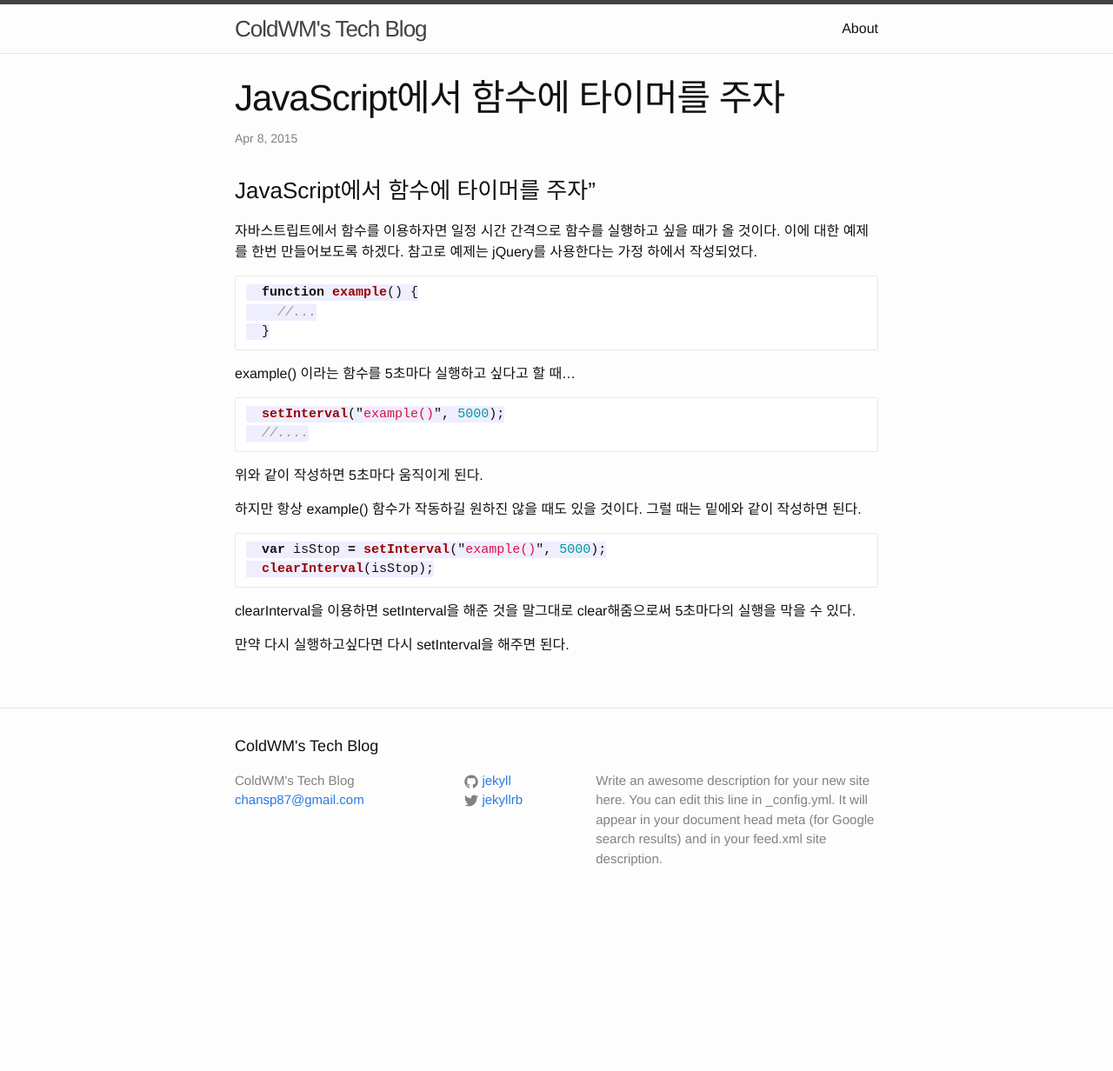
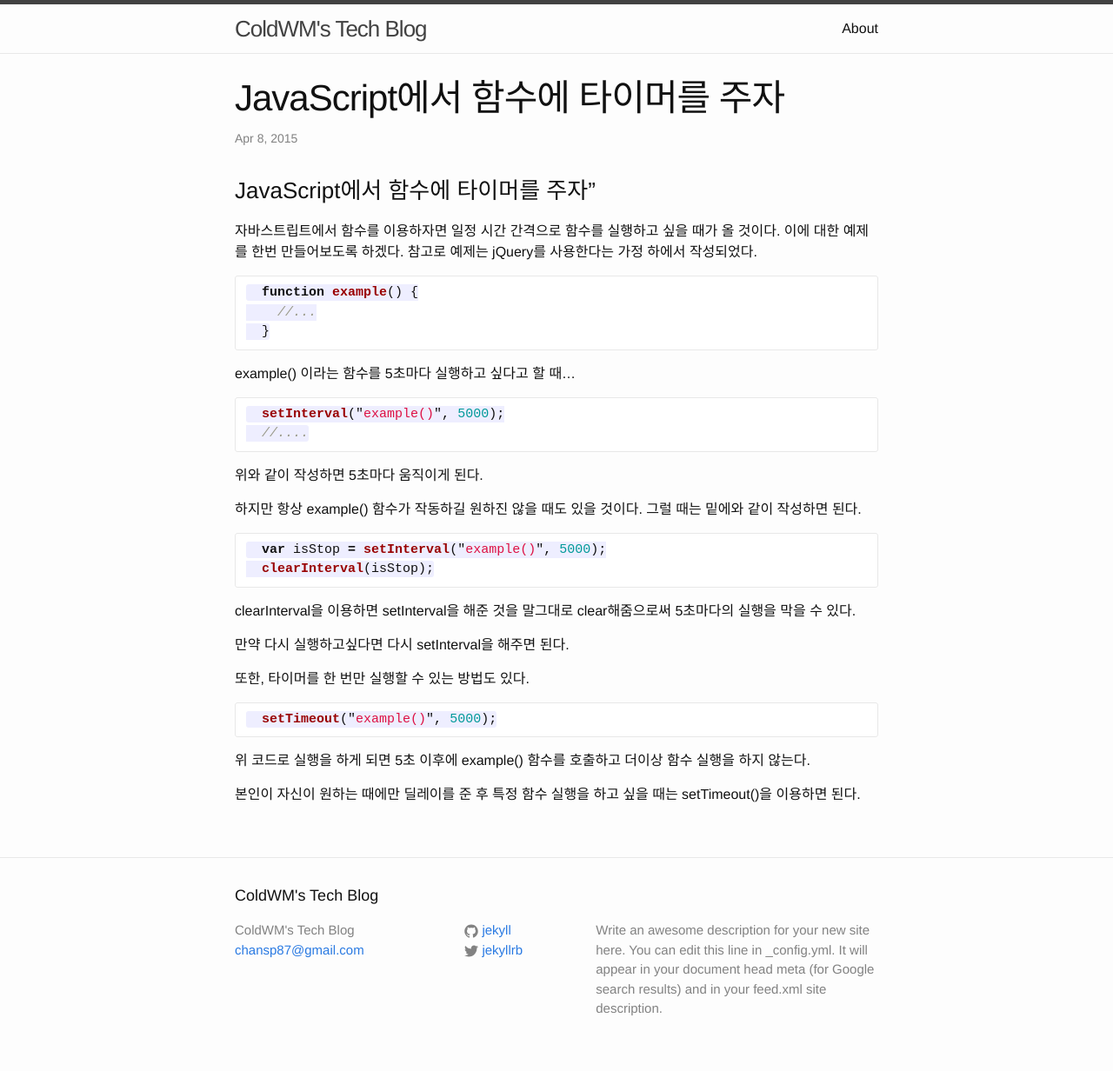
Before and after one commit to ColdWM/blog, a Jekyll site: the page built from _posts/2015-04-05-Set-Interval-In-JavaScript.md, in a window 1280 px wide. Shown: the whole page at 87% size. Built offline with Jekyll 4.4.1, drawn with Linux system fonts in a browser that asks for light colours; Markdown is read by kramdown in place of the engine named in the settings; before the commit the page ends 1059 px from its top, so only the background shows below that.

Commit message:
Update 2015-04-05-Set-Interval-In-JavaScript.md

````diff
--- a/_posts/2015-04-05-Set-Interval-In-JavaScript.md
+++ b/_posts/2015-04-05-Set-Interval-In-JavaScript.md
@@ -39,3 +39,15 @@ clearInterval을 이용하면 setInterval을 해준 것을 말그대로 clear해
 
 만약 다시 실행하고싶다면
 다시 setInterval을 해주면 된다.
+
+또한, 타이머를 한 번만 실행할 수 있는 방법도 있다.
+
+```javascript
+  setTimeout("example()", 5000);
+```
+
+위 코드로 실행을 하게 되면 5초 이후에 example() 함수를 호출하고
+더이상 함수 실행을 하지 않는다.
+
+본인이 자신이 원하는 때에만 딜레이를 준 후 특정 함수 실행을 하고 싶을 때는
+setTimeout()을 이용하면 된다.
````
